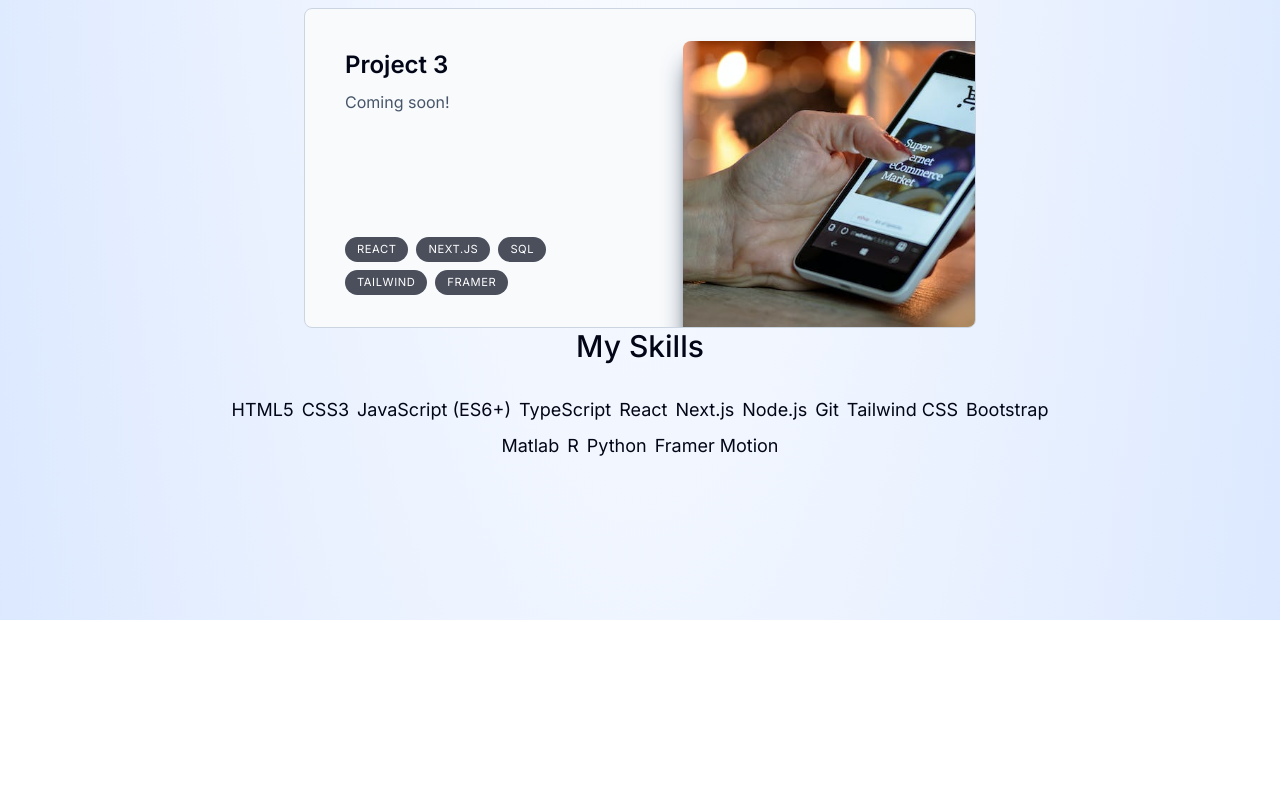
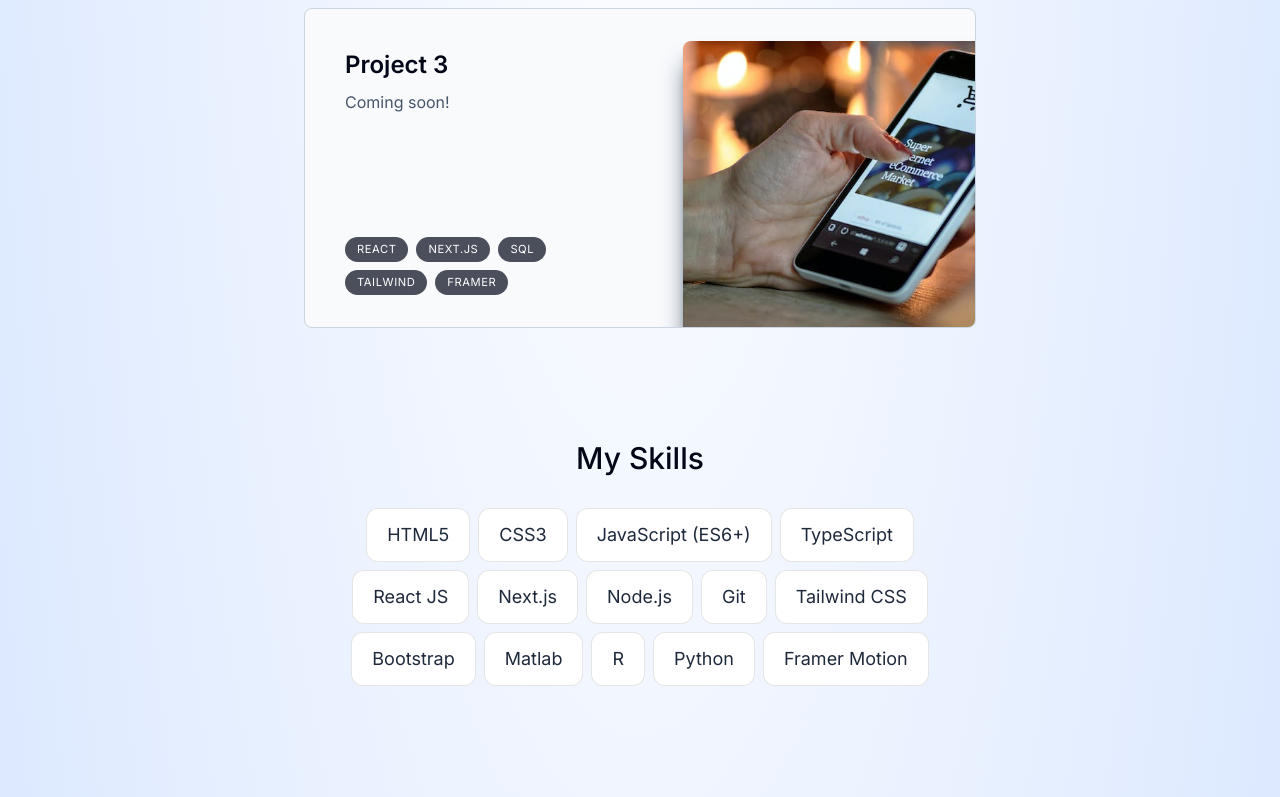
Before and after one commit to achris2/portfolio, a Next.js app: page / in a window 1280 px wide. Shown: the part 2000-2797 px from the top of the page. Before the commit the page ends 2620 px from the top, so only its background shows below. Built offline with nearby package versions, Linux system fonts and the light colour scheme.

Commit message:
animated skills section, started work on contact section

```diff
--- a/components/projects.tsx
+++ b/components/projects.tsx
@@ -8,10 +8,10 @@ import { useSectionInView } from '@/lib/hooks';
 
 
 export default function Projects() {
-    const { ref } = useSectionInView("Projects", 0.5);
+    const { ref } = useSectionInView("Projects");
 
     return (
-        <section ref={ref} id="projects" className="scroll-mt-28">
+        <section ref={ref} id="projects" className="scroll-mt-28 mb-28">
             <SectionHeading>Projects</SectionHeading>
             <div>
                 {
--- a/components/skills.tsx
+++ b/components/skills.tsx
@@ -1,17 +1,46 @@
-import React from 'react'
-import SectionHeading from './section-heading'
-import { skillsData } from '@/lib/data'
+"use client";
+import React from 'react';
+import SectionHeading from './section-heading';
+import { skillsData } from '@/lib/data';
+import { useSectionInView } from '@/lib/hooks';
+import { motion } from 'framer-motion';
+
+const fadeInAnimation = {
+    initial: {
+        opacity: 0,
+        y: 100,
+    },
+    animate: (index: number)=> ({
+        opacity: 1,
+        y: 0,
+        transition: {
+            delay: 0.05 * index,
+        },
+    }),
+};
 
 export default function Skills() {
+    const { ref } = useSectionInView("Skills");
     return (
-        <section className="mb-28 max-w-[53rem] scroll-mt-28 text-center sm:mb-40">
+        <section ref={ref} className="mb-28 max-w-[40rem] scroll-mt-28 text-center sm:mb-40">
             <SectionHeading>My Skills</SectionHeading>
-            <ul className="flex flex-wrap justify-center gap-2 text-lg">
+            <ul className="flex flex-wrap justify-center gap-2 text-lg text-slate-800">
                 {
                     skillsData.map((skill, index) => (
-                        <li key={index}>
+                        <motion.li
+                            className="bg-white border border-black/[0.1] rounded-xl px-5 py-3"
+                            key={index}
+                            variants={fadeInAnimation}
+                            initial="initial"
+                            animate="animate"
+                            whileInView="animate"
+                            viewport={{
+                                once: false,
+                            }}
+                            custom={index}
+                        >
                             {skill}
-                        </li>
+                        </motion.li>
                     ))
                 }
             </ul>
--- a/lib/data.ts
+++ b/lib/data.ts
@@ -18,10 +18,10 @@ export const links = [
     name: "Projects",
     hash: "#projects",
   },
-  // {
-  //   name: "Skills",
-  //   hash: "#skills",
-  // },
+  {
+    name: "Skills",
+    hash: "#skills",
+  },
     // {
     //   name: "Experience",
     //   hash: "#experience",
@@ -88,7 +88,7 @@ export const skillsData = [
   "CSS3",
   "JavaScript (ES6+)",
   "TypeScript",
-  "React",
+  "React JS",
   "Next.js",
   "Node.js",
   "Git",
```
Also changed, not shown: components/contact.tsx (added).
